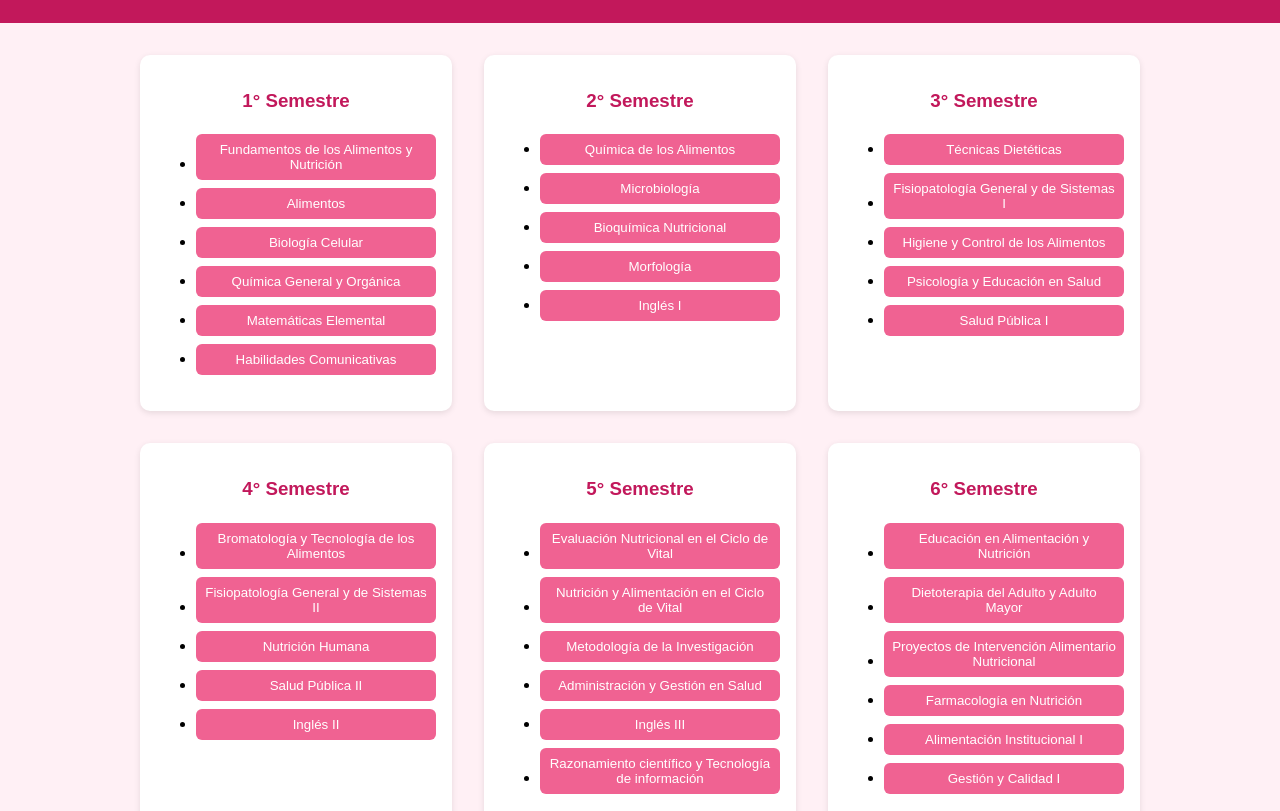
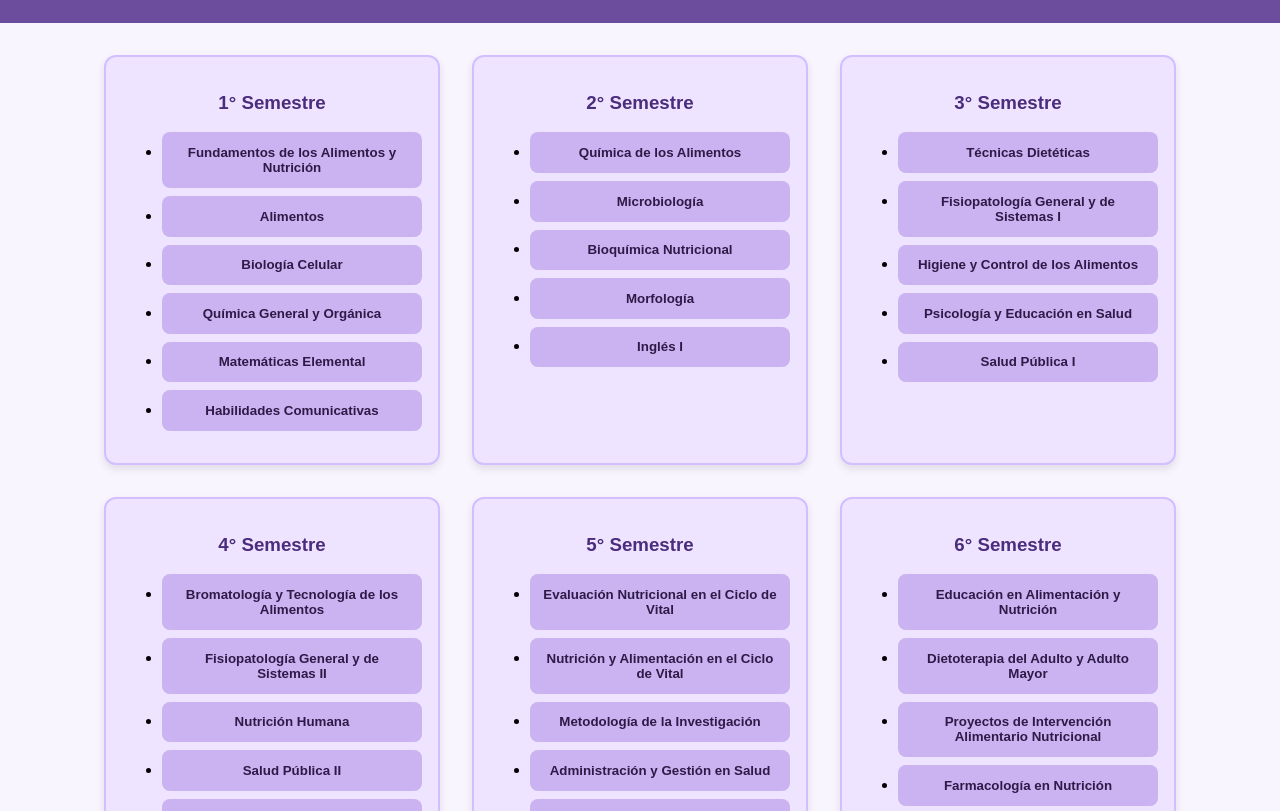
Before and after one commit to fegazani/MallaNutrici-n, a plain HTML site: page index.html in a window 1280 px wide. Shown: the part 89-900 px from the top of the page. Drawn offline with Linux system fonts and the light colour scheme.

Commit message:
Update style.css

```diff
--- a/style.css
+++ b/style.css
@@ -1,48 +1,67 @@
 body {
   font-family: Arial, sans-serif;
-  background-color: #fff0f5;
+  background-color: #f9f5ff;
   margin: 0;
   padding: 0;
 }
+
 header {
-  background-color: #c2185b;
+  background-color: #6c4c9c;
   color: white;
   padding: 1rem;
   text-align: center;
 }
+
 .semester-grid {
   display: flex;
   flex-wrap: wrap;
   justify-content: center;
+  gap: 2rem;
+  padding: 2rem;
+}
+
+.semester {
+  background-color: #eee4ff;
+  border: 2px solid #d3bfff;
+  border-radius: 12px;
   padding: 1rem;
+  width: 300px;
+  box-shadow: 0 4px 8px rgba(0,0,0,0.1);
 }
-.semester {
-  background-color: white;
-  border-radius: 10px;
-  box-shadow: 0 2px 6px rgba(0,0,0,0.1);
-  width: 280px;
-  margin: 1rem;
-  padding: 1rem;
-}
+
 .semester h3 {
-  color: #c2185b;
+  color: #4b2c7d;
   text-align: center;
 }
+
 .course-btn {
-  background-color: #f06292;
-  color: white;
+  display: block;
+  width: 100%;
+  margin: 0.5rem 0;
+  padding: 0.8rem;
+  background-color: #cbb3f2;
+  color: #2e1a47;
   border: none;
-  padding: 0.5rem;
-  margin: 0.25rem 0;
-  width: 100%;
-  border-radius: 6px;
+  border-radius: 8px;
+  font-weight: bold;
   cursor: pointer;
-  transition: 0.3s;
+  transition: background-color 0.3s, transform 0.2s;
+  text-decoration: none;
 }
+
+.course-btn:hover:not(:disabled) {
+  background-color: #b08be6;
+  transform: scale(1.02);
+}
+
 .course-btn:disabled {
-  background-color: #f8bbd0;
+  background-color: #e5dbf7;
+  color: #8a7aa2;
   cursor: not-allowed;
 }
+
 .course-btn.passed {
-  background-color: #ad1457;
+  background-color: #9f73df;
+  color: white;
+  text-decoration: line-through;
 }
```
